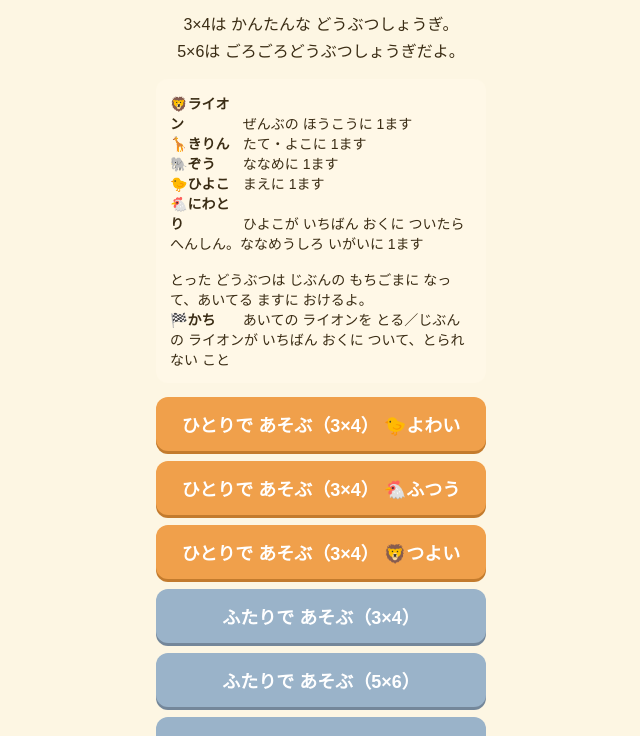
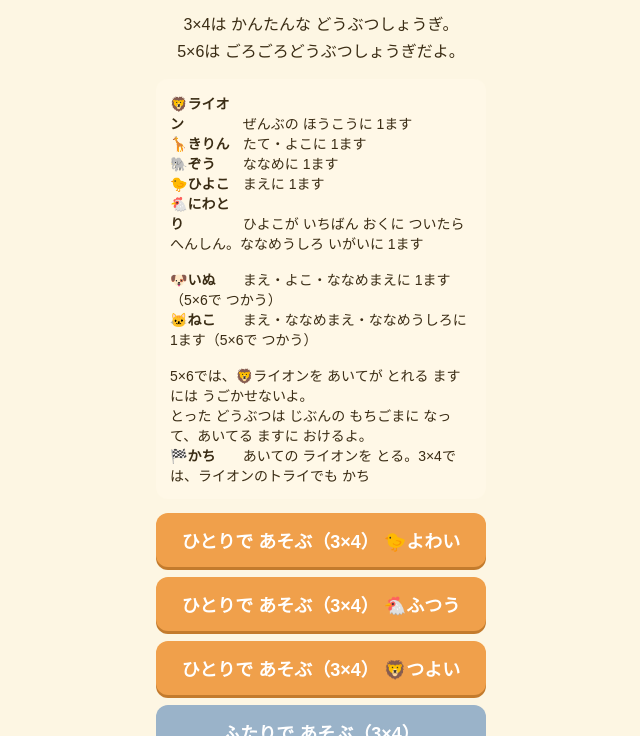
Before and after one commit to foggydock/doubutsu-shogi, a plain HTML site: page index.html in a window 1280 px wide. Shown: the part 64-800 px from the top of the page, without its empty margins (319-959 px from the left). Drawn offline with Linux system fonts and the light colour scheme.

Commit message:
5x6版のいぬとねこの動かし方を案内する

```diff
--- a/index.html
+++ b/index.html
@@ -218,10 +218,13 @@ h3.sec-title{font-size:14px;margin:4px 0 8px;text-align:left;opacity:.75;}
     <b>🦁ライオン</b>ぜんぶの ほうこうに 1ます<br>
     <b>🦒きりん</b>たて・よこに 1ます<br>
     <b>🐘ぞう</b>ななめに 1ます<br>
-    <b>🐤ひよこ</b>まえに 1ます<br>
-    <b>🐔にわとり</b>ひよこが いちばん おくに ついたら へんしん。ななめうしろ いがいに 1ます<br><br>
-    とった どうぶつは じぶんの もちごまに なって、あいてる ますに おけるよ。<br>
-    <b>🏁かち</b>あいての ライオンを とる／じぶんの ライオンが いちばん おくに ついて、とられない こと
+     <b>🐤ひよこ</b>まえに 1ます<br>
+     <b>🐔にわとり</b>ひよこが いちばん おくに ついたら へんしん。ななめうしろ いがいに 1ます<br><br>
+     <b>🐶いぬ</b>まえ・よこ・ななめまえに 1ます（5×6で つかう）<br>
+     <b>🐱ねこ</b>まえ・ななめまえ・ななめうしろに 1ます（5×6で つかう）<br><br>
+     5×6では、🦁ライオンを あいてが とれる ますには うごかせないよ。<br>
+     とった どうぶつは じぶんの もちごまに なって、あいてる ますに おけるよ。<br>
+    <b>🏁かち</b>あいての ライオンを とる。3×4では、ライオンのトライでも かち
   </div>
   <div id="ovbtns"></div>
 </div>
```
